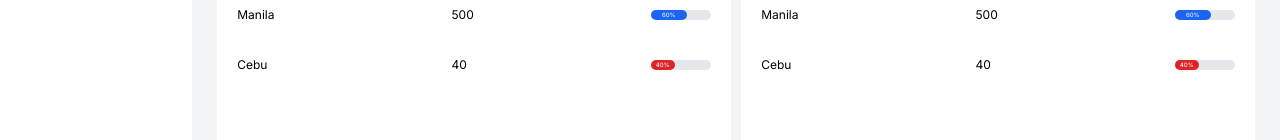
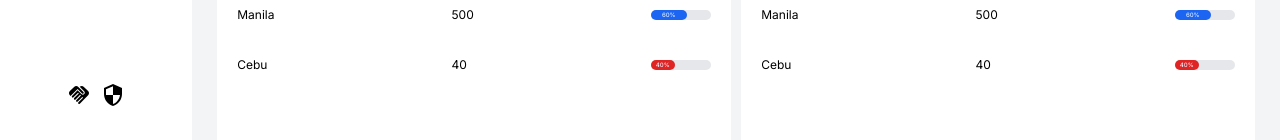
Before and after one commit to phstartup/phstartup_web, a Next.js app: page /dashboard in a window 1280 px wide. Shown: the part 660-800 px from the top of the page. Built offline with nearby package versions, Linux system fonts and the light colour scheme.

Commit message:
initial setup

```diff
--- a/src/components/header/loggedin.js
+++ b/src/components/header/loggedin.js
@@ -69,7 +69,7 @@ function loggedin(props) {
             </div>
             {
                 toggle && (
-                    <div className='w-full h-[calc(100vh-80px)] absolute mt-[80px] px-[20px] pr-[20px] bg-white dark:bg-black'
+                    <div className='w-full h-[calc(100vh-80px)] absolute mt-[80px] px-[20px] pr-[20px] bg-white dark:bg-gray-800'
                     >
                         {
                             menu && menu.map((item) => (
--- a/src/components/sidebar/sidebar.js
+++ b/src/components/sidebar/sidebar.js
@@ -2,16 +2,21 @@
 import String from '@/utils/String';
 import { SvgIcon } from '@mui/material';
 import React from 'react';
-import { usePathname } from 'next/navigation';
+import { usePathname, useRouter } from 'next/navigation';
+import { HandshakeRounded, SecurityOutlined } from '@mui/icons-material';
 const menu = String.loggedInMenu
 function sidebar(props) {
     const pathname = usePathname()
+    const router = useRouter()
     return (
         <div
-            className='w-full float-left min-h-[100vh] mt-[80px] bg-white dark:bg-gray-800'>
+            className='w-full float-left min-h-[100vh] mt-[80px] bg-white dark:bg-gray-800 relative'>
             {
                 menu && menu.map((item) => (
                     <div
+                        onClick={() => {
+                            router.push('/' + item.route)
+                        }}
                         className={'w-full float-left h-[60px] flex items-center content-center px-[20px] hover:font-bold cursor-pointer ' + (pathname.match(item.route) ? 'font-bold' : '')}>
                         <SvgIcon component={item.icon}
                             className={pathname.match(item.route) ? 'dark:text-white text-black' : 'text-gray-500'}
@@ -20,6 +25,10 @@ function sidebar(props) {
                     </div>
                 ))
             }
+            <div className='absolute bottom-[100px] left-0 flex items-center content-center h-[50px] justify-center w-full'>
+                <SvgIcon component={HandshakeRounded}/>
+                <SvgIcon component={SecurityOutlined} className='ml-[10px]'/>
+            </div>
         </div>
     );
 }
```
